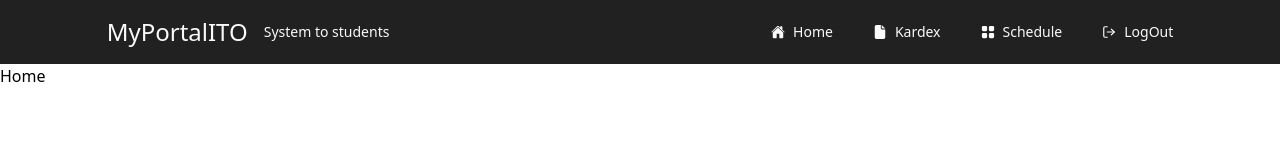
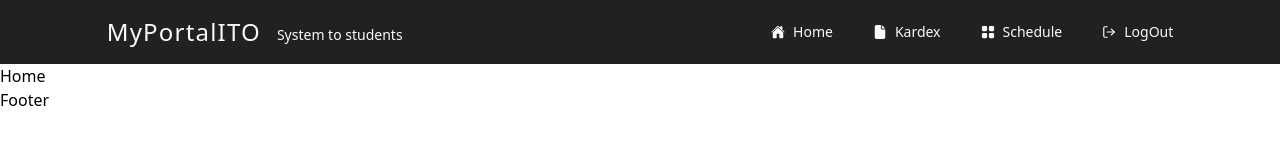
Before and after one commit to Chencho34/my-portalito, a React (Vite) app: page / in a window 1280 px wide. Shown: the top 162 px of the page. Built offline with nearby package versions, Linux system fonts and the light colour scheme.

Commit message:
MODIFIED: some files

```diff
--- a/src/components/nav/Nav.tsx
+++ b/src/components/nav/Nav.tsx
@@ -3,7 +3,7 @@ import { IoHome } from 'react-icons/io5'
 import { BsFillGridFill } from 'react-icons/bs'
 import { LuLogOut } from 'react-icons/lu'
 import { FaFile } from 'react-icons/fa6'
-import { NavLink } from 'react-router-dom'
+import { Link, NavLink } from 'react-router-dom'
 
 interface Path {
   path: string;
@@ -22,8 +22,8 @@ export default function Nav() {
   return (
     <nav className='w-full h-16 bg-[#212121]'>
       <section className='flex items-center justify-between w-10/12 h-full mx-auto max-w-7xl'>
-        <article className='flex items-center gap-4 text-[#fafafa]'>
-          <h6 className='text-2xl font-medium '>MyPortalITO</h6>
+        <article className='flex items-center gap-4 text-[#fafafa] space-y-1.5'>
+          <Link to='/' className='text-2xl font-medium tracking-wider leading-none'>MyPortalITO</Link>
           <p className='text-sm font-thin'>System to students</p>
         </article>
         <ul className='flex gap-10'>
--- a/src/layouts/publicLayout/PublicLayout.tsx
+++ b/src/layouts/publicLayout/PublicLayout.tsx
@@ -1,11 +1,12 @@
 import { Outlet } from 'react-router-dom'
-import { Nav } from '../../components'
+import { Footer, Nav } from '../../components'
 
 export default function PublicLayout() {
   return (
-    <div>
-      <Nav/>
+    <>
+      <Nav />
       <Outlet />
-    </div>
+      <Footer />
+    </>
   )
 }
--- a/src/pages/login/Login.tsx
+++ b/src/pages/login/Login.tsx
@@ -2,7 +2,7 @@
 export default function Login() {
   return (
     <div>
-      login
+
     </div>
   )
 }
```
